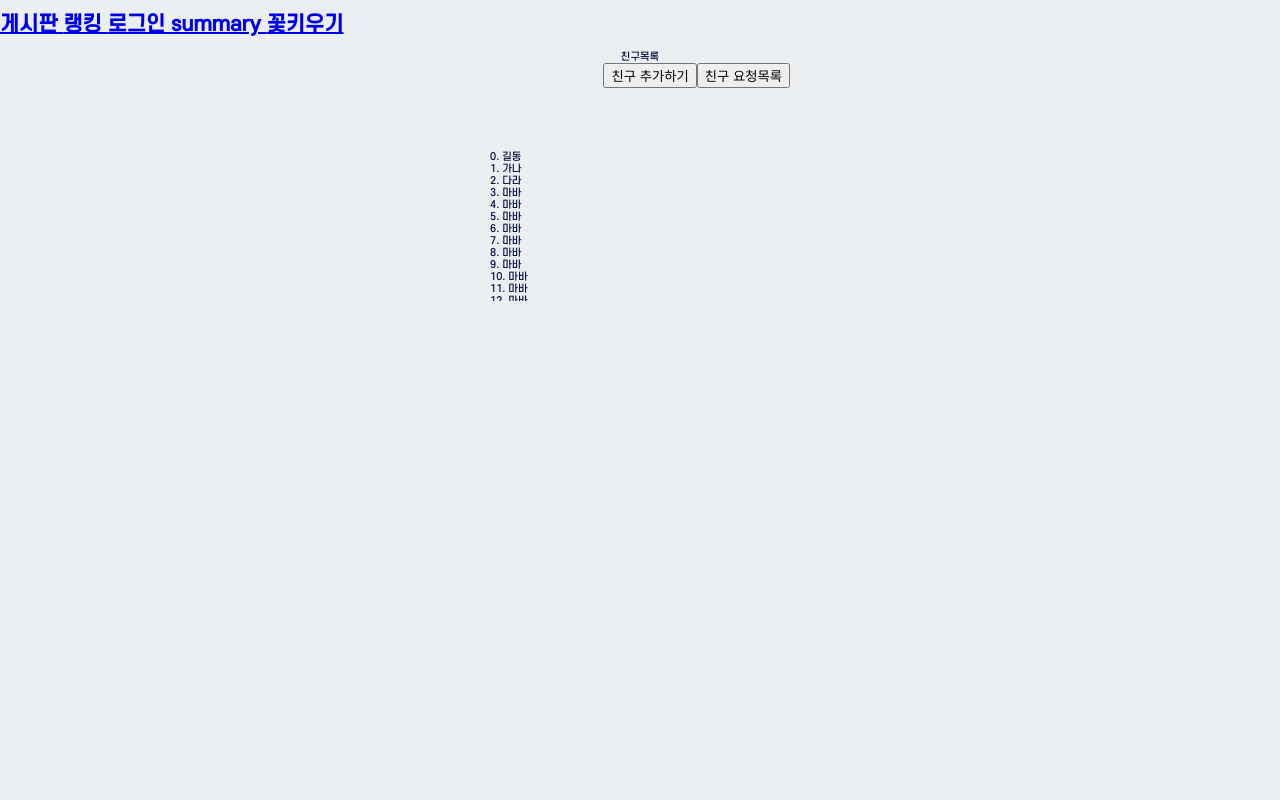
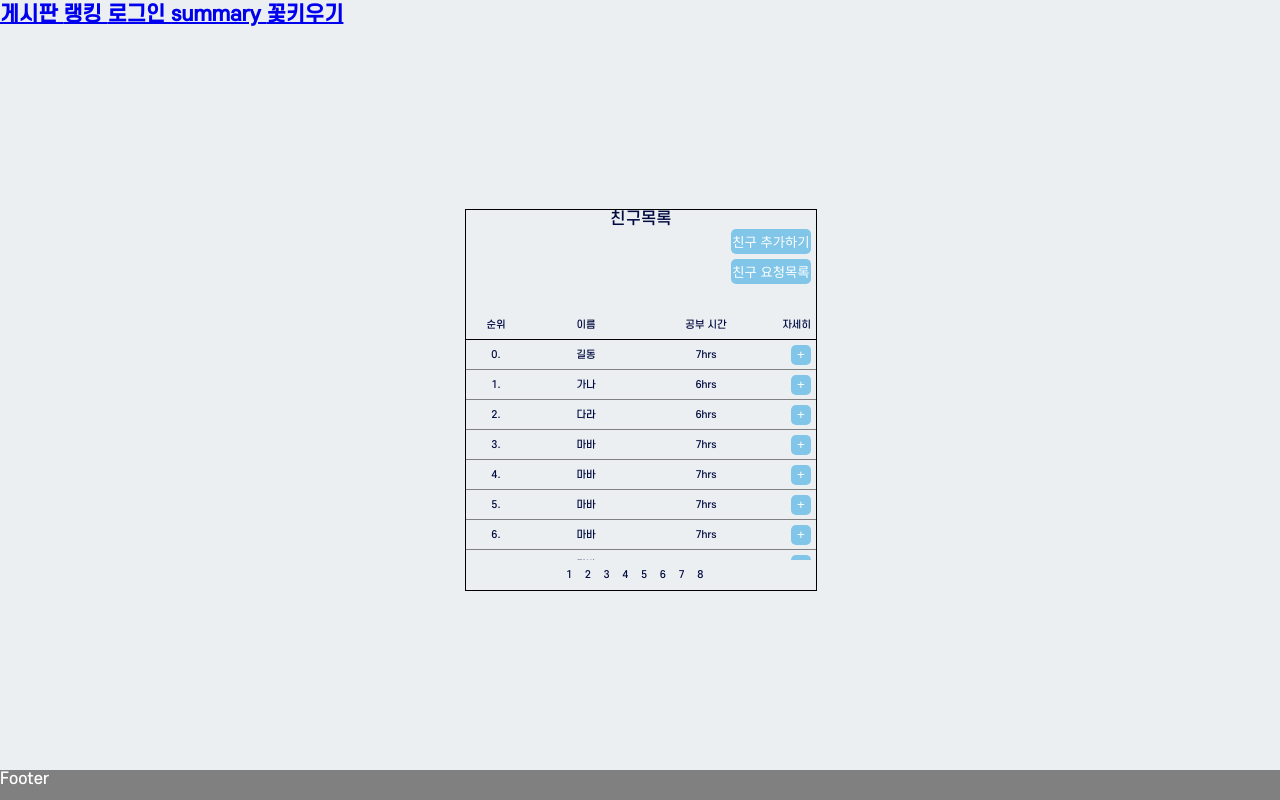
Before and after one commit to onegqueen/front, a React (Create React App) app: page /friends-list in a window 1280 px wide. Built offline with nearby package versions, Linux system fonts and the light colour scheme.

Commit message:
[11-19] add Footer, change Header, Friends

```diff
--- a/public/index.html
+++ b/public/index.html
@@ -3,7 +3,10 @@
   <head>
     <meta charset="utf-8" />
     <link rel="icon" href="%PUBLIC_URL%/favicon.ico" />
-    <meta name="viewport" content="width=device-width, initial-scale=1" />
+    <meta
+      name="viewport"
+      content="width=device-width, initial-scale=1, user-scalable=no, maximum-scale=1"
+    />
     <meta name="theme-color" content="#000000" />
     <meta
       name="description"
@@ -26,7 +29,16 @@
     -->
     <title>Coding King</title>
   </head>
-  <body>
+  <body
+    style="
+      margin: 0;
+      padding: 0;
+      user-select: none;
+      -webkit-user-select: none;
+      -moz-user-select: none;
+      -ms-user-select: none;
+    "
+  >
     <noscript>Tomorrow Coding King</noscript>
     <div id="root"></div>
     <!--
--- a/src/App.js
+++ b/src/App.js
@@ -5,7 +5,7 @@ import { Route, Routes } from "react-router-dom";
 import GlobalStyle from "./GlobalStyles";
 import Stats from "./pages/Stats/Stats";
 import Summary from "./pages/Summary/Summary";
-
+import styled from "styled-components";
 import HomePage from "./pages/HomePage";
 import LoginPage from "./pages/LoginPage";
 import RegisterPage from "./pages/RegisterPage";
@@ -14,11 +14,23 @@ import UserList from "./components/Ranking/UserList";
 import Pagination from "./components/Pagination";
 import Friends from "./pages/Friends/Friends";
 import FriendsResponse from "./pages/Friends/FriendsResponse";
+import Footer from "./pages/Footer/Footer";
+
+const AllWrapper = styled.div`
+  display: flex;
+  flex-direction: column;
+  height: 100vh;
+`;
+
+const ContentWrapper = styled.div`
+  flex: 1;
+`;
 
 function App() {
   return (
-    <>
+    <AllWrapper>
       <GlobalStyle />
+      <ContentWrapper>
         <Header />
         <Routes>
           <Route path="/" element={<HomePage />} />
@@ -38,7 +50,9 @@ function App() {
             element={<FriendsResponse />}
           ></Route>
         </Routes>
-    </>
+      </ContentWrapper>
+      <Footer />
+    </AllWrapper>
   );
 }
 export default App;
--- a/src/components/Friends/FriendsHeader.js
+++ b/src/components/Friends/FriendsHeader.js
@@ -2,19 +2,35 @@ import axios from "axios";
 import styled from "styled-components";
 import { useNavigate } from "react-router-dom";
 
-const Main = styled.div``;
+const Main = styled.div`
+  height: 100px;
+  width: 350px;
+`;
 
 const Header = styled.div`
   text-align: center;
+  font-size: 1.6rem;
 `;
 
 const BtnList = styled.div`
   display: flex;
-  justify-content: flex-end;
+  flex-direction: column;
+  align-items: flex-end;
+  row-gap: 0.5rem;
+  padding-right: 0.5rem;
 `;
 
-const AddBtn = styled.button``;
-const InviteBtn = styled.button``;
+const Btn = styled.button`
+  width: 8rem;
+  height: 2.5rem;
+  padding: 0;
+  border: none;
+
+  background-color: #81c6e8;
+  color: white;
+  cursor: pointer;
+  border-radius: 0.5rem;
+`;
 
 const FriendsHeader = () => {
   const navigate = useNavigate();
@@ -39,10 +55,10 @@ const FriendsHeader = () => {
     <Main>
       <Header>친구목록</Header>
       <BtnList>
-        <AddBtn onClick={addFriends}>친구 추가하기</AddBtn>
-        <InviteBtn onClick={() => navigate("/friends/response-list")}>
+        <Btn onClick={addFriends}>친구 추가하기</Btn>
+        <Btn onClick={() => navigate("/friends/response-list")}>
           친구 요청목록
-        </InviteBtn>
+        </Btn>
       </BtnList>
     </Main>
   );
--- a/src/components/Friends/FriendsList.js
+++ b/src/components/Friends/FriendsList.js
@@ -5,61 +5,130 @@ import { useState } from "react";
 const test = [
   {
     name: "길동",
+    time: "7hrs",
   },
   {
     name: "가나",
+    time: "6hrs",
   },
   {
     name: "다라",
+    time: "6hrs",
   },
   {
     name: "마바",
+    time: "7hrs",
   },
   {
     name: "마바",
+    time: "7hrs",
   },
   {
     name: "마바",
+    time: "7hrs",
   },
   {
     name: "마바",
+    time: "7hrs",
   },
   {
     name: "마바",
+    time: "7hrs",
   },
   {
     name: "마바",
+    time: "7hrs",
   },
   {
     name: "마바",
+    time: "7hrs",
   },
   {
     name: "마바",
+    time: "7hrs",
   },
   {
     name: "마바",
+    time: "7hrs",
   },
   {
     name: "마바",
+    time: "7hrs",
   },
   {
     name: "마바",
+    time: "7hrs",
   },
   {
     name: "11",
+    time: "7hrs",
   },
   {
     name: "22",
+    time: "7hrs",
   },
   {
     name: "33",
+    time: "7hrs",
   },
 ];
 
-const Main = styled.div`
-  width: 400px;
-  height: 150px;
+const Main = styled.div``;
+
+const Wrapper = styled.div`
+  width: 350px;
+  height: 250px;
   overflow: auto;
+`;
+
+const FriendHeader = styled.div`
+  height: 3rem;
+  display: grid;
+  grid-template-columns: 1fr 2fr 2fr 50px;
+  border-bottom: 1px solid black;
+  text-align: center;
+  align-items: center;
+`;
+const RankTitle = styled.div``;
+const NameTitle = styled.div``;
+const TimeTitle = styled.div``;
+const DetailTitle = styled.div`
+  text-align: right;
+  padding-right: 0.5rem;
+`;
+
+const Friend = styled.div`
+  height: 3rem;
+  display: grid;
+  align-items: center;
+  grid-template-columns: 1fr 2fr 2fr 50px;
+  border-bottom: 1px solid gray;
+  text-align: center;
+`;
+const Rank = styled.div``;
+const Name = styled.div``;
+const Time = styled.div``;
+const Detail = styled.div`
+  text-align: right;
+  padding-right: 0.5rem;
+`;
+const DetailBtn = styled.button`
+  width: 2rem;
+  height: 2rem;
+  border: none;
+  background-color: #81c6e8;
+  color: white;
+  cursor: pointer;
+  border-radius: 0.5rem;
+`;
+
+const Page = styled.div`
+  display: grid;
+  width: 15rem;
+  height: 3rem;
+  align-items: center;
+  margin: 0 auto;
+  grid-template-columns: repeat(8, 1fr);
 `;
 
 const FriendsList = () => {
@@ -80,11 +149,34 @@ const FriendsList = () => {
 
   return (
     <Main>
-      {friends.map((data, index) => (
-        <div key={index}>
-          {index}. {data.name}
-        </div>
-      ))}
+      <Wrapper>
+        <FriendHeader>
+          <RankTitle>순위</RankTitle>
+          <NameTitle>이름</NameTitle>
+          <TimeTitle>공부 시간</TimeTitle>
+          <DetailTitle>자세히</DetailTitle>
+        </FriendHeader>
+        {friends.map((data, index) => (
+          <Friend key={index}>
+            <Rank>{index}.</Rank>
+            <Name>{data.name}</Name>
+            <Time>{data.time}</Time>
+            <Detail>
+              <DetailBtn>+</DetailBtn>
+            </Detail>
+          </Friend>
+        ))}
+      </Wrapper>
+      <Page>
+        <div>1</div>
+        <div>2</div>
+        <div>3</div>
+        <div>4</div>
+        <div>5</div>
+        <div>6</div>
+        <div>7</div>
+        <div>8</div>
+      </Page>
     </Main>
   );
 };
--- a/src/components/Friends/FriendsResponseList.js
+++ b/src/components/Friends/FriendsResponseList.js
@@ -68,6 +68,21 @@ const Row = styled.div`
   align-items: center;
 `;
 
+const AcceptBtn = styled.button`
+  width: 2.5rem;
+  height: 2.5rem;
+  padding: 0;
+  border: none;
+
+  background-color: #81c6e8;
+  color: white;
+  cursor: pointer;
+  border-radius: 0.5rem;
+`;
+const DeclineBtn = styled(AcceptBtn)`
+  background-color: #5da7db;
+`;
+
 const FriendsResponseList = () => {
   const [friends, setFriends] = useState(test);
   return (
@@ -80,8 +95,8 @@ const FriendsResponseList = () => {
           </div>
           <div>
             {" "}
-            <button>o</button>
-            <button>x</button>
+            <AcceptBtn>o</AcceptBtn>
+            <DeclineBtn>x</DeclineBtn>
           </div>
         </Row>
       ))}
--- a/src/components/Header.js
+++ b/src/components/Header.js
@@ -1,25 +1,25 @@
-import styled from 'styled-components'
-import {Link} from "react-router-dom"
-const Header_bar = styled.div`
-    display:flex;
-    flex-direction:row;
-    justify-content:space-between;
-    flex-wrap:wrap;
-    align-items:center;
-    align-content:center;
-`
+import styled from "styled-components";
+import { Link } from "react-router-dom";
+const Headerbar = styled.div`
+  display: flex;
+  flex-direction: row;
+  justify-content: space-between;
+  flex-wrap: wrap;
+  align-items: center;
+  align-content: center;
+  height: 30px;
+`;
 
-export default function Header(){
-    return(
-        <Header_bar className = "header">
-            <h1>
-                <Link to ="/board"> 게시판 </Link>
-                <Link to ="/rank"> 랭킹 </Link>
-                <Link to ="/Login"> 로그인 </Link>
-                <Link to ="/summary"> summary </Link>
-                <Link to ="/stats"> 꽃키우기 </Link>
-
-            </h1>
-        </Header_bar>
-    )
+export default function Header() {
+  return (
+    <Headerbar className="header">
+      <h1>
+        <Link to="/board"> 게시판 </Link>
+        <Link to="/rank"> 랭킹 </Link>
+        <Link to="/Login"> 로그인 </Link>
+        <Link to="/summary"> summary </Link>
+        <Link to="/stats"> 꽃키우기 </Link>
+      </h1>
+    </Headerbar>
+  );
 }
--- /dev/null
+++ b/src/pages/Footer/Footer.js
@@ -0,0 +1,23 @@
+import styled from "styled-components";
+
+const FooterDiv = styled.footer`
+  text-align: center;
+  background-color: gray;
+  font-size: 1.6rem;
+  height: 3rem;
+  color: white;
+  display: flex;
+  justify-content: space-between;
+`;
+
+const Content = styled.div``;
+
+const Footer = () => {
+  return (
+    <FooterDiv>
+      <Content>Footer</Content>
+    </FooterDiv>
+  );
+};
+
+export default Footer;
--- a/src/pages/Friends/Friends.js
+++ b/src/pages/Friends/Friends.js
@@ -3,26 +3,22 @@ import FriendsHeader from "../../components/Friends/FriendsHeader";
 import FriendsList from "../../components/Friends/FriendsList";
 
 const Main = styled.div`
-  width: 300px;
-  height: 250px;
+  display: flex;
+  align-items: center;
+  width: 35rem;
+  height: calc(100% - 30px);
   margin: 0 auto;
 `;
 
-const Header = styled.div`
-  height: 100px;
-`;
-
 const Content = styled.div`
-  height: 150px;
+  border: 1px solid black;
 `;
 
 const Friends = () => {
   return (
     <Main>
-      <Header>
+      <Content>
         <FriendsHeader />
-      </Header>
-      <Content>
         <FriendsList />
       </Content>
     </Main>
--- a/src/pages/Stats/Stats.js
+++ b/src/pages/Stats/Stats.js
@@ -10,7 +10,7 @@ import StatsFlower from "../../components/Stats/StatsFlower";
 
 const Main = styled.div`
   display: flex;
-  height: 100vh;
+  height: calc(100% - 30px);
   justify-content: center;
   align-items: center;
 
--- a/src/pages/Summary/Summary.js
+++ b/src/pages/Summary/Summary.js
@@ -8,7 +8,7 @@ import SummaryContents from "../../components/Summary/SummaryContents";
 
 const Main = styled.div`
   display: flex;
-  height: 100vh;
+  height: calc(100% - 30px);
   justify-content: center;
   align-items: center;
 
```
Lines whose indentation alone changed are shown as unchanged.
